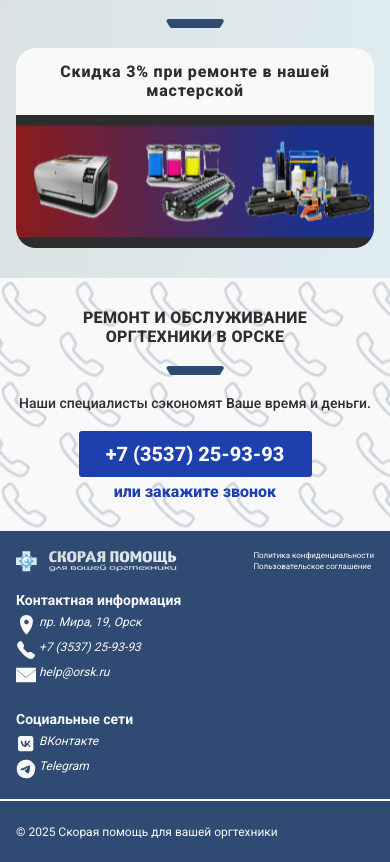
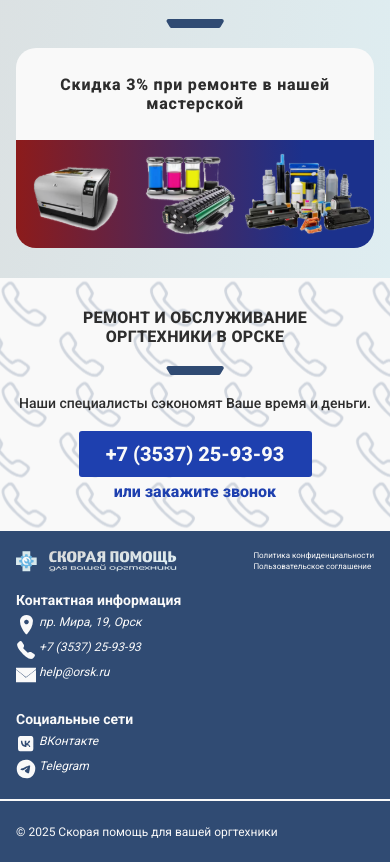
Before and after one commit to wannabedigital/stud-practice-website, a Next.js app: page / in a window 390 px wide. Shown: the part 2505-3367 px from the top of the page. Built offline with nearby package versions, Linux system fonts and the light colour scheme.

Commit message:
fixed sales img mobile

```diff
--- a/src/components/homeComponents/HomeSales.jsx
+++ b/src/components/homeComponents/HomeSales.jsx
@@ -9,29 +9,18 @@ import 'swiper/css';
 import styles from '@styles/homePageStyles/homeSales.module.css';
 
 // Components
-import { DividerDesktop, DividerMobile } from '@/components/Dividers';
+import { DividerDesktop, DividerMobile } from '@components/Dividers';
 
 const SaleCard = ({ sale }) => {
-  const isSVG = sale.img.endsWith('.svg');
-
   return (
     <div className={styles.saleContainer}>
       <h2 className={`${styles.containerTitle} ${styles.saleContainerTitle}`}>
         {sale.title}
       </h2>
       <div className={styles.salesImageContainer}>
-        {!!sale.img &&
-          (isSVG ? (
-            <Image src={sale.img} alt={sale.title} fill loading="lazy" />
-          ) : (
-            <Image
-              src={sale.img}
-              alt={sale.title}
-              fill
-              unoptimized
-              loading="lazy"
-            />
-          ))}
+        {!!sale.img && (
+          <Image src={sale.img} alt={sale.title} fill loading="lazy" />
+        )}
       </div>
     </div>
   );
--- a/src/styles/homePageStyles/homeSales.module.css
+++ b/src/styles/homePageStyles/homeSales.module.css
@@ -112,7 +112,7 @@
 
   .saleContainer {
     grid-template-columns: 1fr;
-    grid-template-rows: 1fr 2fr;
+    grid-template-rows: 6fr 7fr;
   }
 
   .saleContainerTitle {
@@ -128,4 +128,8 @@
   .saleContainer {
     height: 200px;
   }
+
+  .salesImageContainer img {
+    object-fit: cover;
+  }
 }
```
